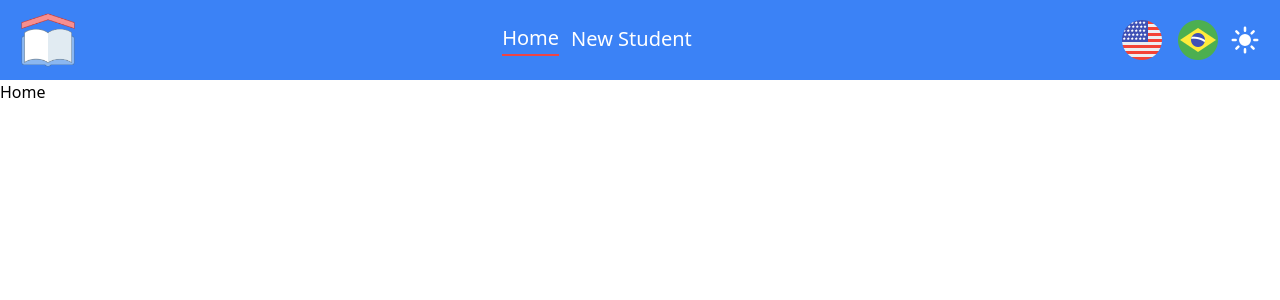
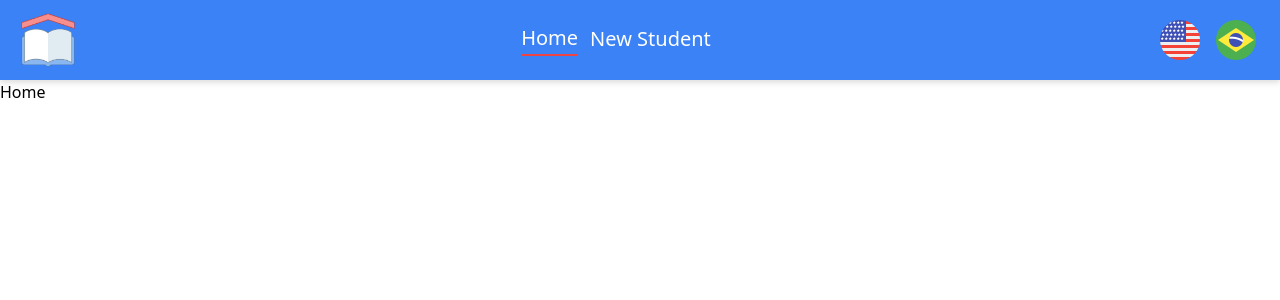
Before and after one commit to Matheus-Pombeiro/high-school-system, a React (Create React App) app: page / in a window 1280 px wide. Shown: the top 300 px of the page. Built offline with nearby package versions, Linux system fonts and the light colour scheme.

Commit message:
remove: ThemeSwitcher reference

```diff
--- a/src/components/Header/index.js
+++ b/src/components/Header/index.js
@@ -2,7 +2,6 @@ import { NavLink } from "react-router-dom";
 
 import { useState } from "react";
 
-import ThemeSwitcher from "../ThemeSwitcher";
 import MenuHamburger from "../MenuHamburger";
 import Navbar from "../Navbar";
 import LanguageSwitcher from "../LanguageSwitcher";
@@ -18,7 +17,7 @@ const Header = () => {
     };
 
     return (
-        <header className="w-full box-border py-3 px-5 bg-blue-500 flex justify-between items-center flex-wrap">
+        <header className="w-full box-border py-3 px-5 bg-blue-500 flex justify-between items-center flex-wrap drop-shadow-md">
             <NavLink to="/" >
                 <img
                     src="/assets/logo.png"
@@ -32,7 +31,6 @@ const Header = () => {
 
             <div className="box-border flex justify-between items-center gap-2">
                 <LanguageSwitcher />
-                <ThemeSwitcher btnSettings={btnSettings} />
                 <MenuHamburger
                     btnSettings={btnSettings}
                     onClick={() => setMenuIsOpen(!menuIsOpen)}
```
